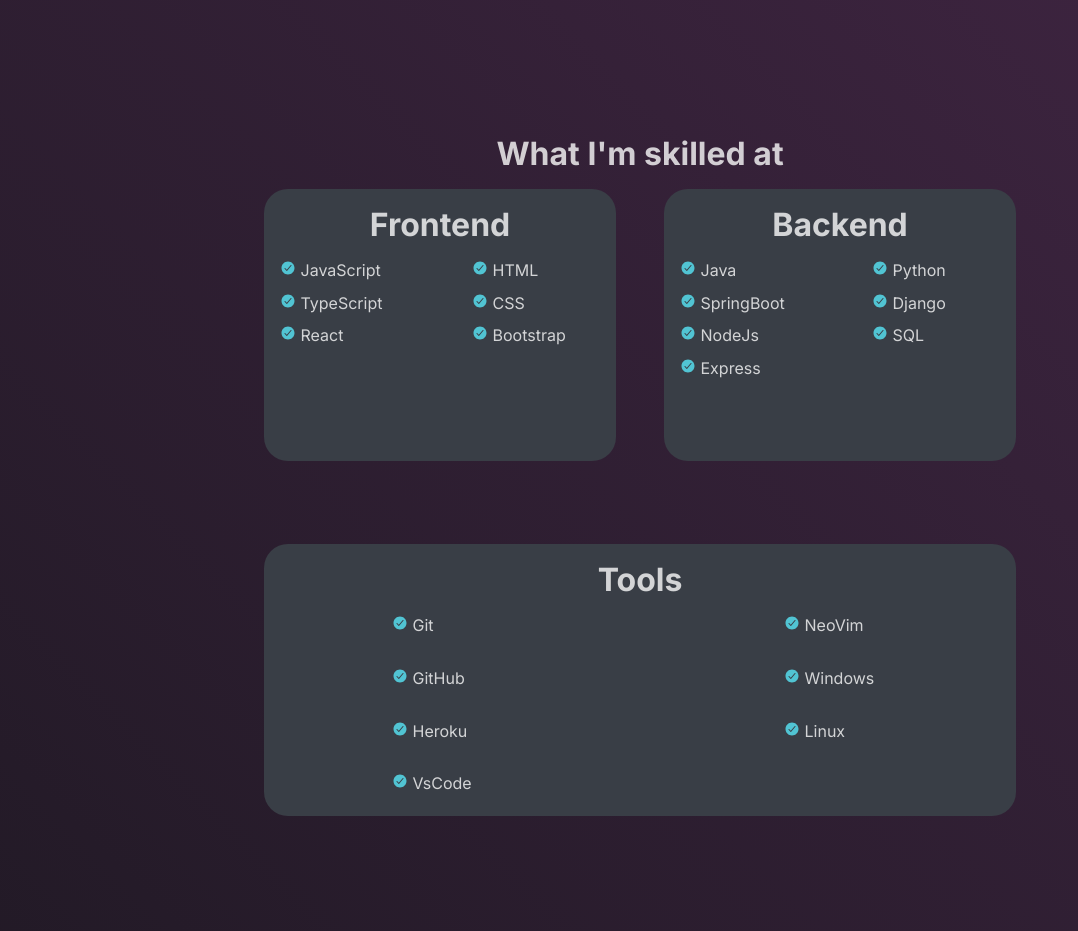
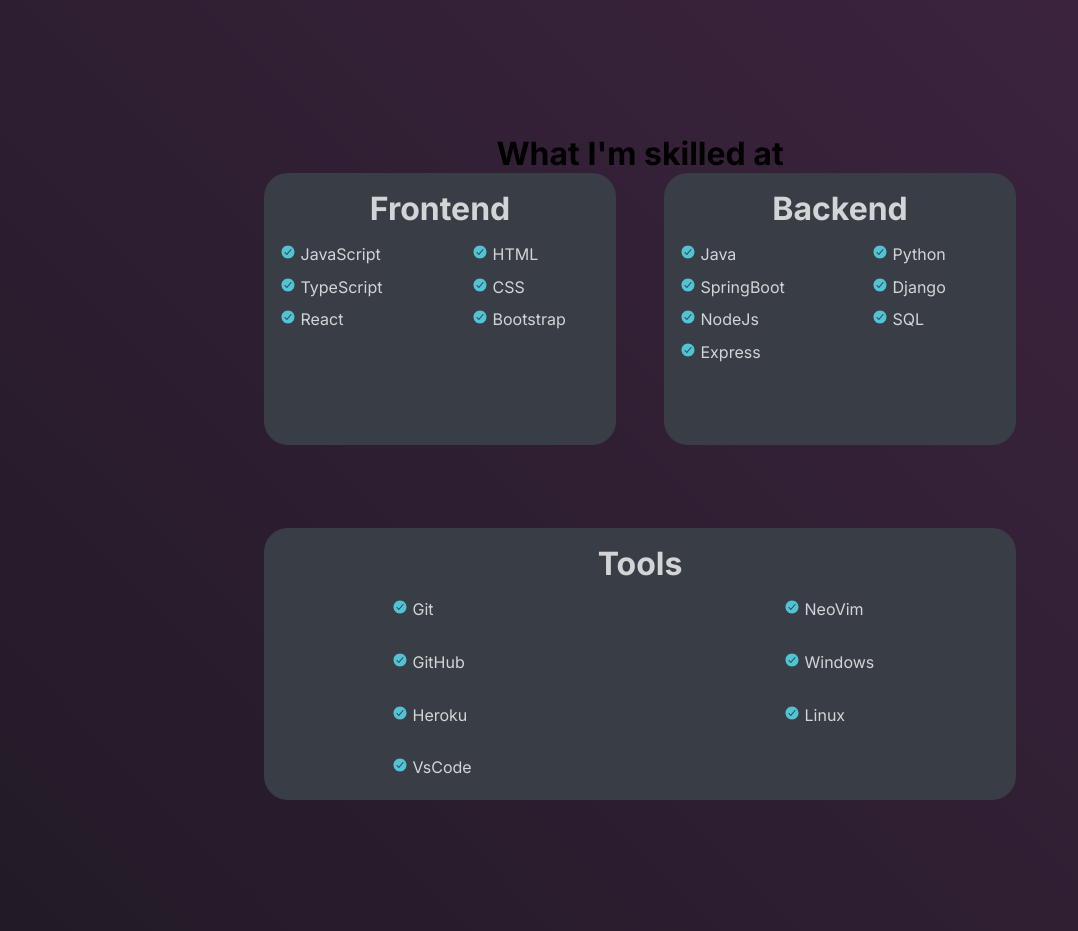
Before and after one commit to dndanli/dndanli-portfolio-v2, a React (Create React App) app in the folder dndanli-portfolio/: page / in a window 1280 px wide. Shown: the part 820-1751 px from the top of the page, without its empty margins (0-1078 px from the left). Built offline with nearby package versions, Linux system fonts and the light colour scheme.

Commit message:
changed id

```diff
--- a/dndanli-portfolio/src/Components/Sections/Skills/Skills.tsx
+++ b/dndanli-portfolio/src/Components/Sections/Skills/Skills.tsx
@@ -8,7 +8,7 @@
 const Skills = ({ className }: SkillsProps) => {
   return (
     <div className={className} id="skills">
-      <div id="skill-title">
+      <div id="skill-header-title">
         <h1>What I'm skilled at</h1>
       </div>
 
```
